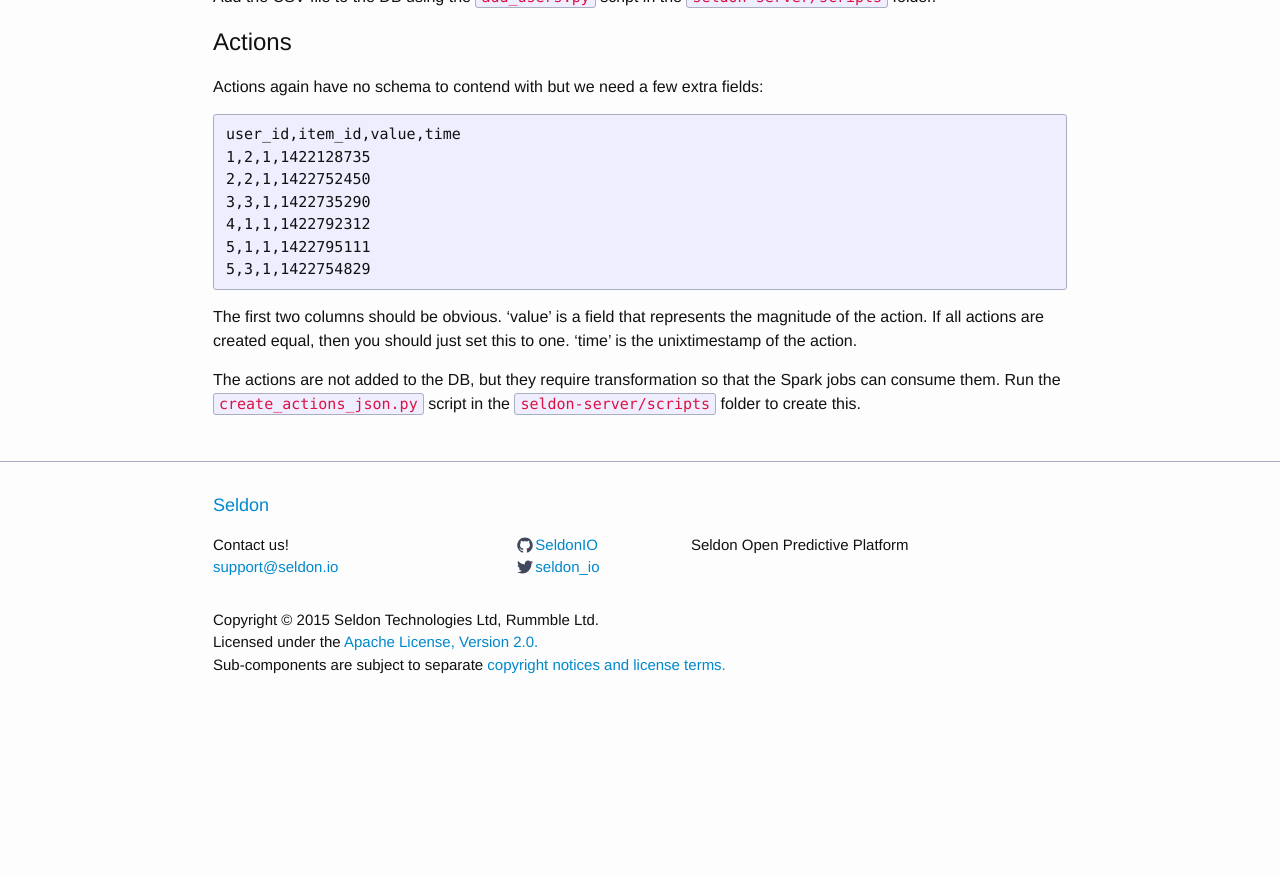
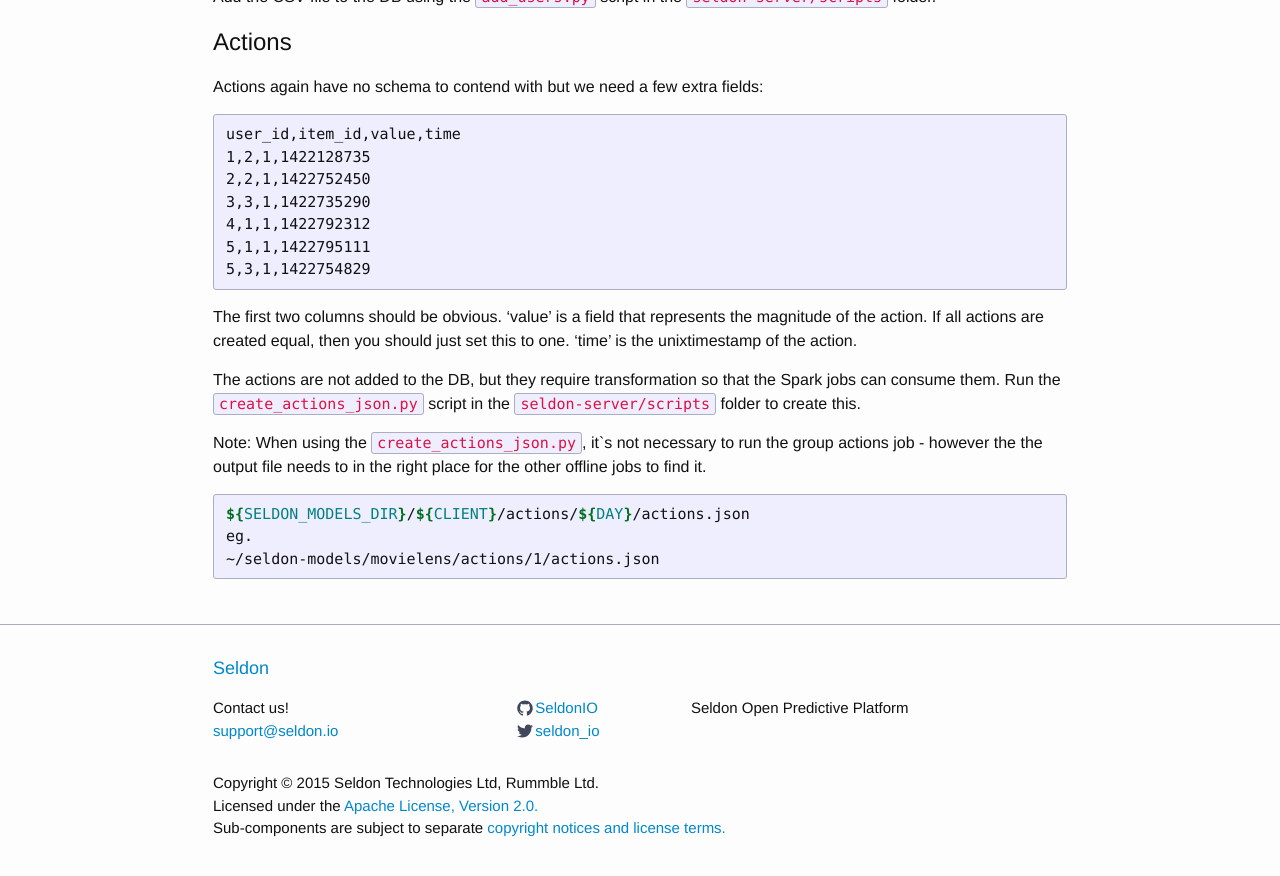
Before and after one commit to SeldonIO/seldonio.github.com, a Jekyll site: the page built from item-recommendation-data.md, in a window 1280 px wide and 900 px high, scrolled down 3349 px. Shown: the top 876 px of the window. Built offline with Jekyll 4.4.1, drawn with Linux system fonts in a browser that asks for light colours; before the commit the page ends 4085 px from its top, so only the background shows below that; grey boxes are pictures that could not be loaded.

Commit message:
actions job not needed when using create_actions_json.py

```diff
--- a/item-recommendation-data.md
+++ b/item-recommendation-data.md
@@ -153,3 +153,10 @@ user_id,item_id,value,time
 The first two columns should be obvious. 'value' is a field that represents the magnitude of the action. If all actions are created equal, then you should just set this to one. 'time' is the unixtimestamp of the action.
 
 The actions are not added to the DB, but they require transformation so that the Spark jobs can consume them. Run the `create_actions_json.py` script in the `seldon-server/scripts` folder to create this.
+
+Note: When using the `create_actions_json.py`, it`s not necessary to run the group actions job - however the  the output file needs to in the right place for the other offline jobs to find it.
+{% highlight bash %}
+${SELDON_MODELS_DIR}/${CLIENT}/actions/${DAY}/actions.json
+eg.
+~/seldon-models/movielens/actions/1/actions.json
+{% endhighlight %}
```
